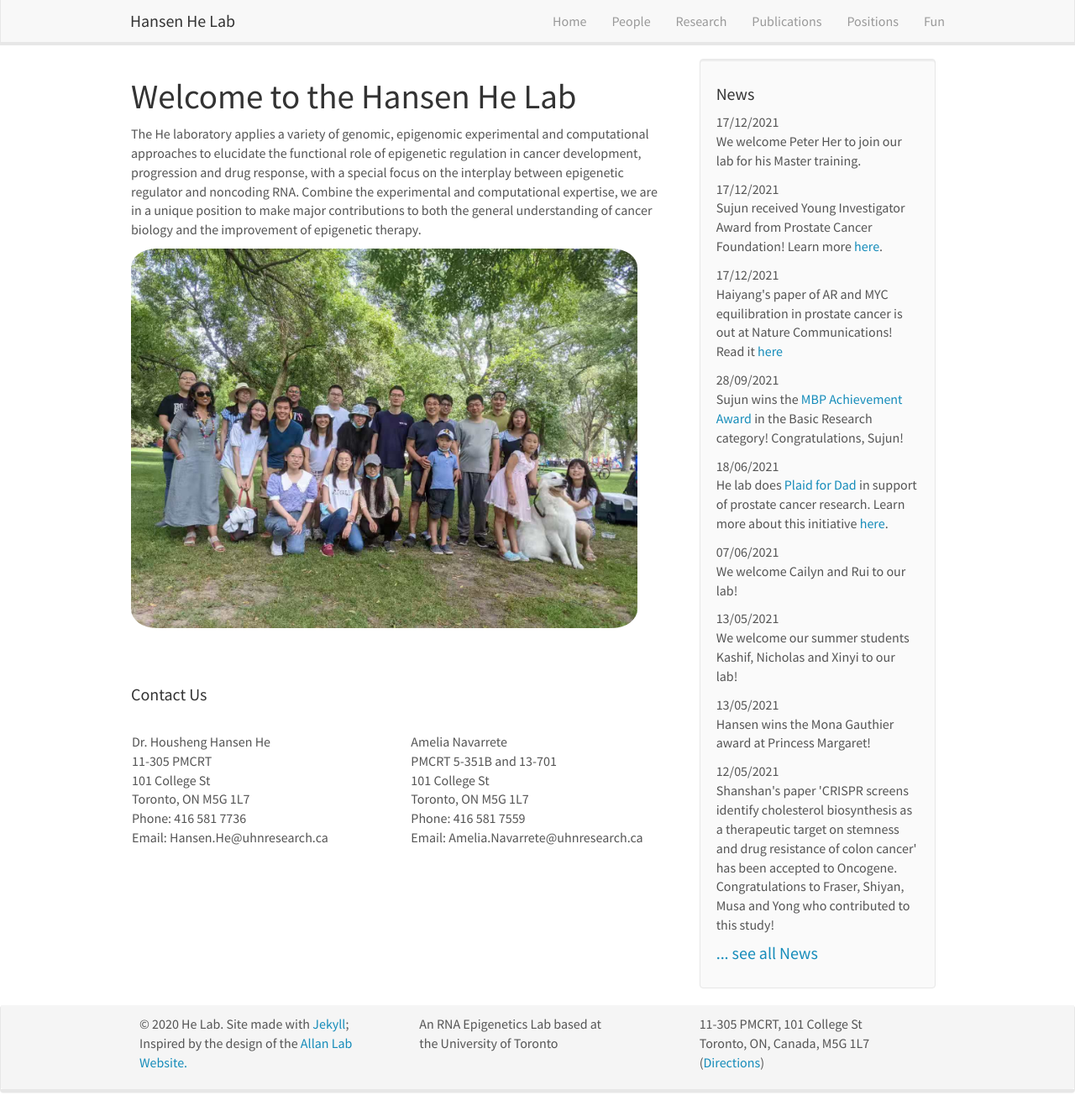
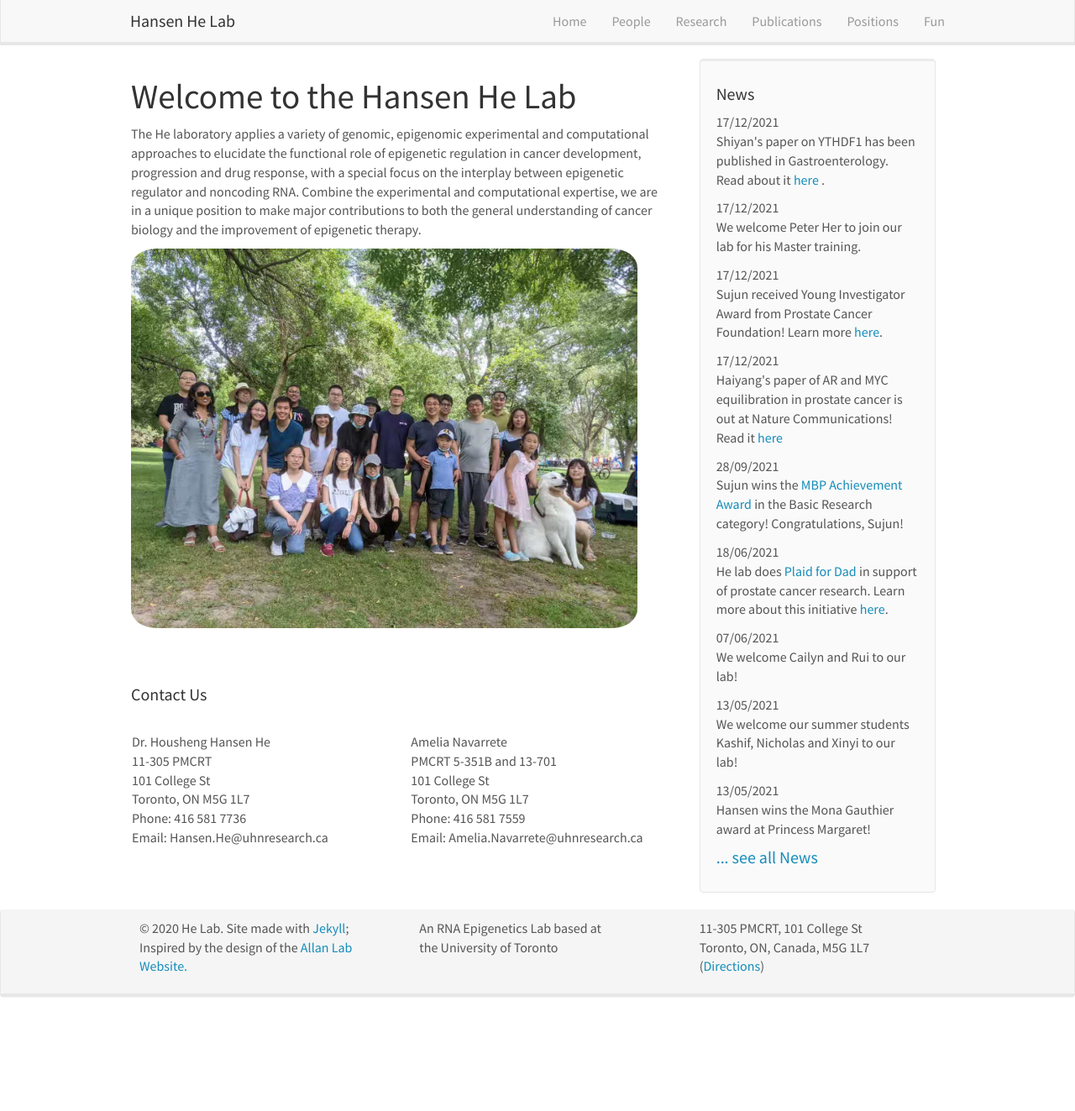
Before and after one commit to Xinyi371/HansenHeLab.github.io, a Jekyll site: the page built from index.md, in a window 1280 px wide and 1323 px high. Shown: the whole window at 84% size. Built offline with Jekyll 4.4.1, drawn with Linux system fonts in a browser that asks for light colours; nearby versions of some CDN libraries.

Commit message:
adding YTHDF1

```diff
--- a/_data/news.yml
+++ b/_data/news.yml
@@ -1,3 +1,6 @@
+- date: 17/12/2021
+  headline: "Shiyan's paper on YTHDF1 has been published in Gastroenterology. Read about it <a href='https://www.uhn.ca/corporate/News/Pages/Researchers_at_the_Princess_Margaret_provide_new_insights_into_possible_therapeutic_pathway_for_colorectal_cancer.aspx'>here </a>."
+
 - date: 17/12/2021
   headline: "We welcome Peter Her to join our lab for his Master training."
 
```
Also changed, not shown: 2 other files.
